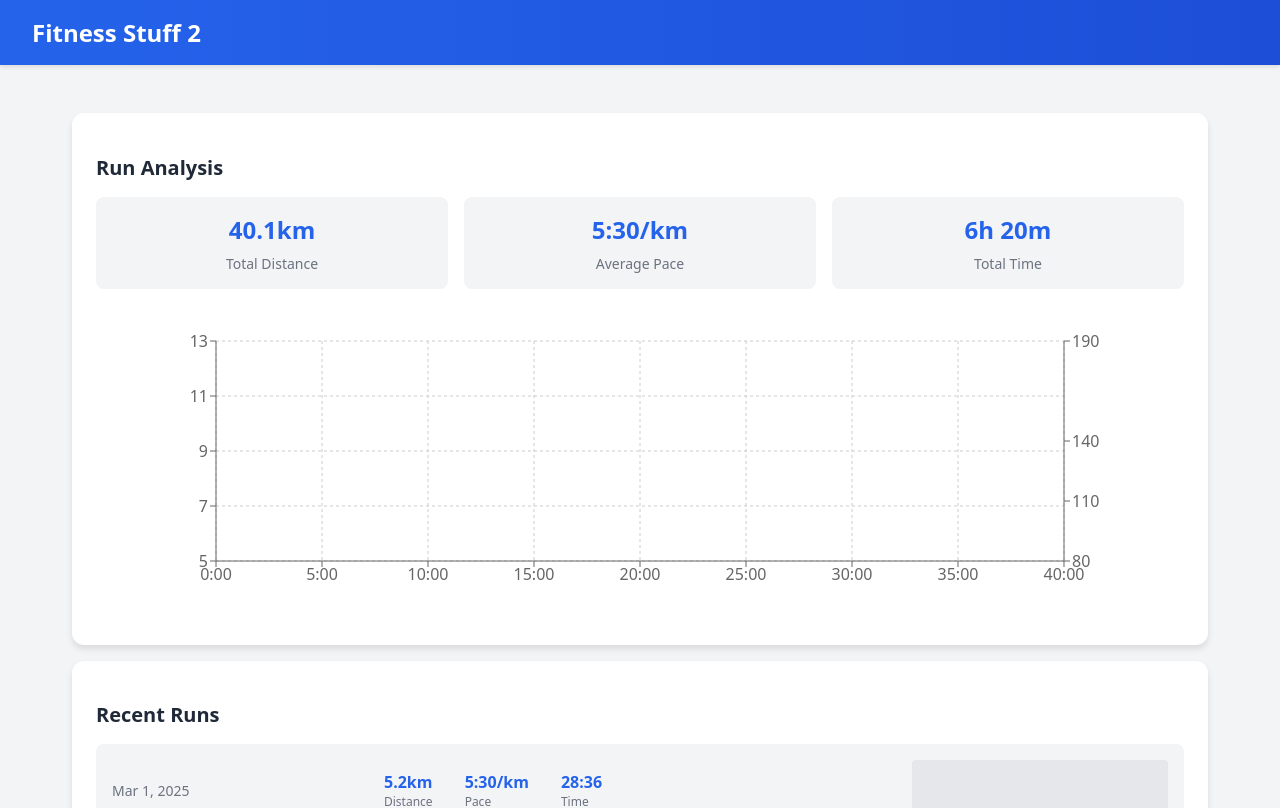
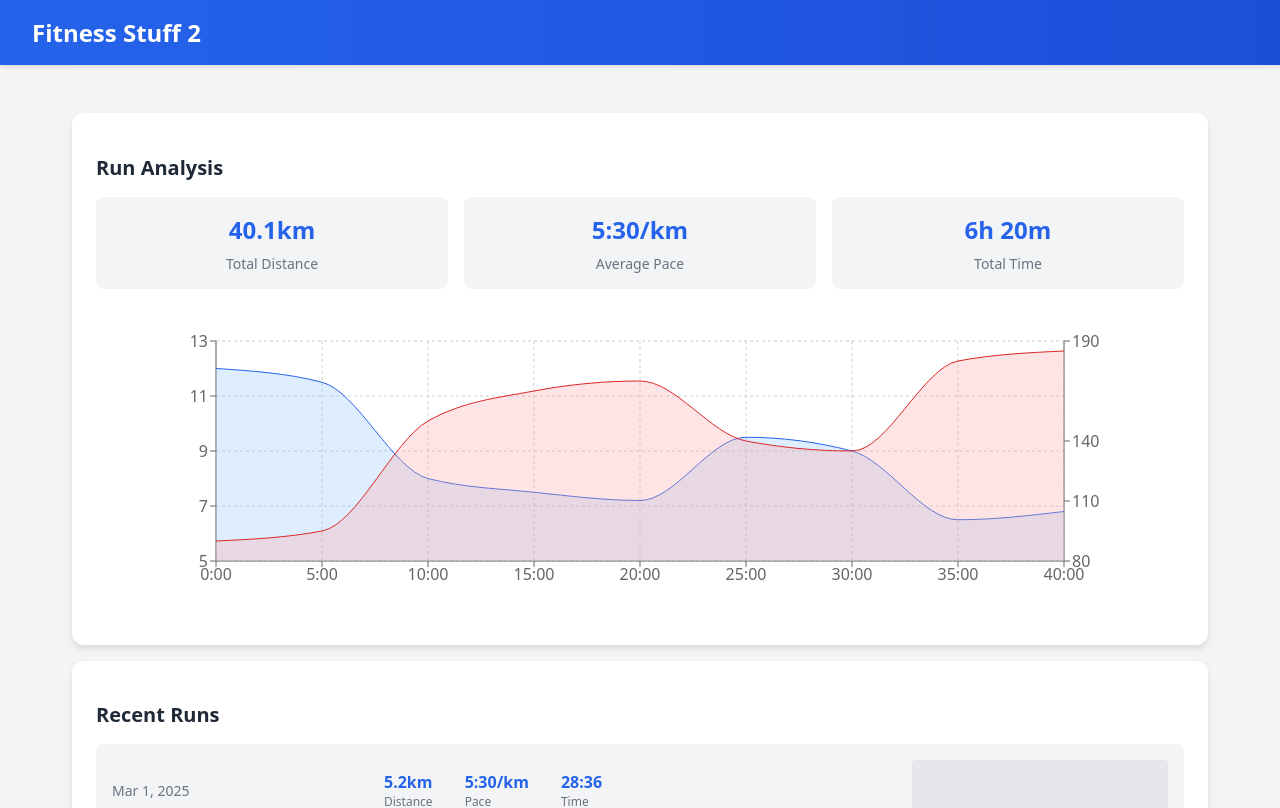
Before and after one commit to jaygriffinjay/fitness-stuff-2, a React (Vite) app: page / in a window 1280 px wide. Shown: the top 808 px of the page. Built offline with nearby package versions, Linux system fonts and the light colour scheme.

Commit message:
Fix chart rendering

```diff
--- a/src/components/StatsOverview.tsx
+++ b/src/components/StatsOverview.tsx
@@ -1,6 +1,6 @@
 import styled from 'styled-components';
 import { AreaChart, Area, XAxis, YAxis, CartesianGrid, Tooltip, ResponsiveContainer, ReferenceArea } from 'recharts';
-import { useState, useMemo, useCallback } from 'react';
+import { useState } from 'react';
 
 const Container = styled.div`
   background: white;
@@ -73,29 +73,29 @@ export function StatsOverview() {
   const [startIndex, setStartIndex] = useState<number | null>(null);
   const [endIndex, setEndIndex] = useState<number | null>(null);
 
-  const handleMouseDown = useCallback((e: any) => {
+  const handleMouseDown = (e: any) => {
     if (e.activeLabel) {
       const index = mockData.findIndex(d => d.time === e.activeLabel);
       setStartIndex(index);
       setEndIndex(null);
     }
-  }, []);
+  };
 
-  const handleMouseMove = useCallback((e: any) => {
+  const handleMouseMove = (e: any) => {
     if (startIndex !== null && e.activeLabel) {
       const index = mockData.findIndex(d => d.time === e.activeLabel);
       setEndIndex(index);
     }
-  }, [startIndex]);
+  };
 
-  const handleMouseUp = useCallback(() => {
+  const handleMouseUp = () => {
     if (startIndex === endIndex) {
       setStartIndex(null);
       setEndIndex(null);
     }
-  }, [startIndex, endIndex]);
+  };
 
-  const segmentStats = useMemo(() => {
+  const getSegmentStats = () => {
     if (startIndex === null || endIndex === null) return null;
 
     const start = Math.min(startIndex, endIndex);
@@ -111,45 +111,9 @@ export function StatsOverview() {
       avgPace: avgPace.toFixed(1),
       avgHR: Math.round(avgHR),
     };
-  }, [startIndex, endIndex]);
+  };
 
-  const referenceArea = useMemo(() => {
-    if (startIndex === null || endIndex === null) return null;
-    return (
-      <ReferenceArea
-        x1={mockData[Math.min(startIndex, endIndex)].time}
-        x2={mockData[Math.max(startIndex, endIndex)].time}
-        y1={5}
-        y2={13}
-        yAxisId="pace"
-        fill="#000"
-        fillOpacity={0.3}
-      />
-    );
-  }, [startIndex, endIndex]);
-
-  const areas = useMemo(() => (
-    <>
-      <Area
-        yAxisId="pace"
-        type="monotone"
-        dataKey="pace"
-        stroke="#2563eb"
-        fill="#93c5fd"
-        fillOpacity={0.3}
-        name="Pace (min/km)"
-      />
-      <Area
-        yAxisId="hr"
-        type="monotone"
-        dataKey="hr"
-        stroke="#dc2626"
-        fill="#fca5a5"
-        fillOpacity={0.3}
-        name="Heart Rate"
-      />
-    </>
-  ), []);
+  const segmentStats = getSegmentStats();
 
   return (
     <Container>
@@ -183,8 +147,35 @@ export function StatsOverview() {
             <YAxis yAxisId="pace" domain={[5, 13]} />
             <YAxis yAxisId="hr" orientation="right" domain={[80, 190]} />
             <Tooltip />
-            {referenceArea}
-            {areas}
+            {startIndex !== null && endIndex !== null && (
+              <ReferenceArea
+                x1={mockData[Math.min(startIndex, endIndex)].time}
+                x2={mockData[Math.max(startIndex, endIndex)].time}
+                y1={5}
+                y2={13}
+                yAxisId="pace"
+                fill="#000"
+                fillOpacity={0.3}
+              />
+            )}
+            <Area
+              yAxisId="pace"
+              type="monotone"
+              dataKey="pace"
+              stroke="#2563eb"
+              fill="#93c5fd"
+              fillOpacity={0.3}
+              name="Pace (min/km)"
+            />
+            <Area
+              yAxisId="hr"
+              type="monotone"
+              dataKey="hr"
+              stroke="#dc2626"
+              fill="#fca5a5"
+              fillOpacity={0.3}
+              name="Heart Rate"
+            />
           </AreaChart>
         </ResponsiveContainer>
       </ChartContainer>
```
